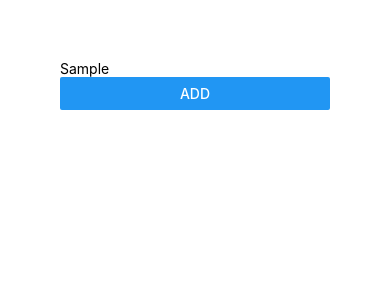
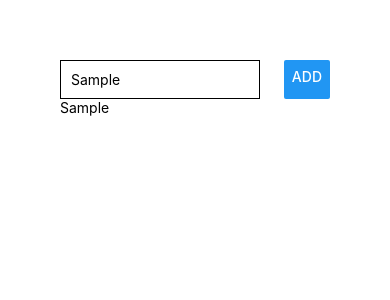
Before and after one commit to adamsl22/Expo_Exploration_App, a React Native app: screen / in a window 390 px wide. Both pictures are taken after typing "Sample" into the empty fields and a click on the button "ADD". Shown: the top 300 px of the page. Built offline with nearby package versions, Linux system fonts and the light colour scheme.

Commit message:
list add

```diff
--- a/App.js
+++ b/App.js
@@ -2,11 +2,26 @@ import React, {useState} from 'react';
 import { StyleSheet, Text, View, TextInput, Button } from 'react-native';
 
 export default function App() {
-  // const [outputText, setOutputText] = useState('text')
+  const [enteredText, setEnteredText] = useState('')
+  const [textList, setTextList] = useState([])
+
+  function inputHandler(text){
+    setEnteredText(text)
+  }
+
+  function addHandler(){
+    setTextList([...textList, enteredText])
+  }
+
   return (
     <View style={styles.container}>
-      <TextInput placeholder='type list item'/>
-      <Button title='Add' style={styles.textbox}/>
+      <View style={{flexDirection: 'row', justifyContent: 'space-between'}}>
+        <TextInput placeholder='type list item' style={styles.textbox} onChangeText={inputHandler} />
+        <Button title='Add' onPress={addHandler} />
+      </View>
+      <View>
+        {textList.map((text) => <Text key={text}>{text}</Text>)}
+      </View>
     </View>
   );
 }
@@ -24,6 +39,7 @@ const styles = StyleSheet.create({
   textbox: {
     borderColor: 'black',
     borderWidth: 1,
-    padding: 10
+    padding: 10,
+    width: 200
   }
 });
```
